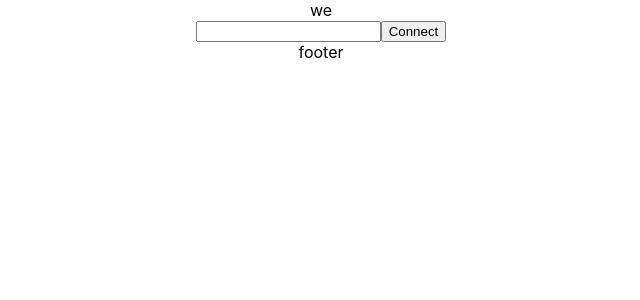
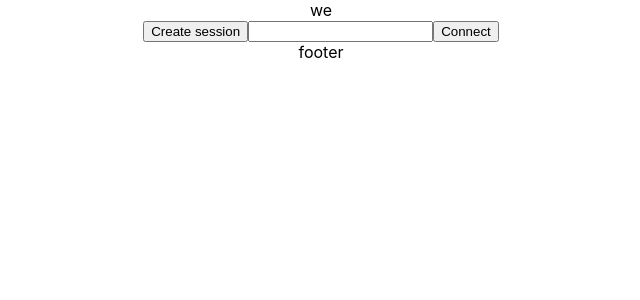
Before and after one commit to mikhomak/Spotifly, a React (Create React App) app in the folder spotifly/: page / in a window 1280 px wide. Shown: the top 300 px of the page, without its empty margins (319-959 px from the left). Built offline with nearby package versions, Linux system fonts and the light colour scheme.

Commit message:
Added a button to create session

```diff
--- a/spotifly/src/components/connectToPlaylist/connectToPlaylist.tsx
+++ b/spotifly/src/components/connectToPlaylist/connectToPlaylist.tsx
@@ -9,6 +9,7 @@ export const ConnectToPlaylist = () => {
 
     return (
         <div>
+            <Button onClickEvent={log}>Create session</Button>
             <input type="text" />
             <Button onClickEvent={log}>Connect</Button>
         </div>
```
